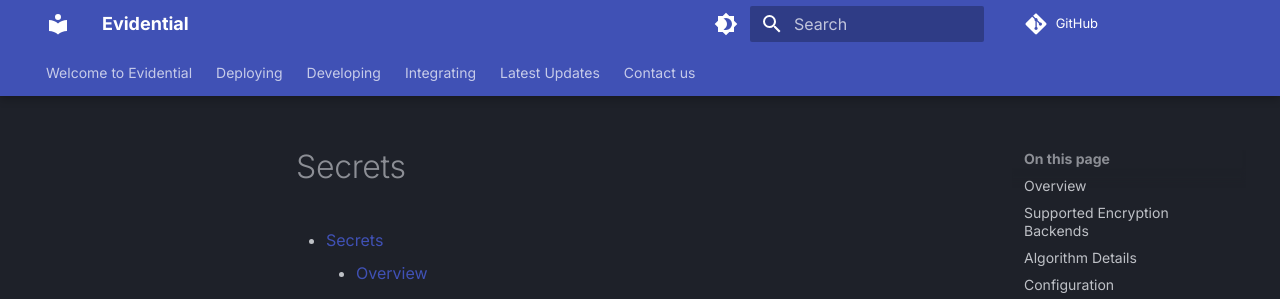
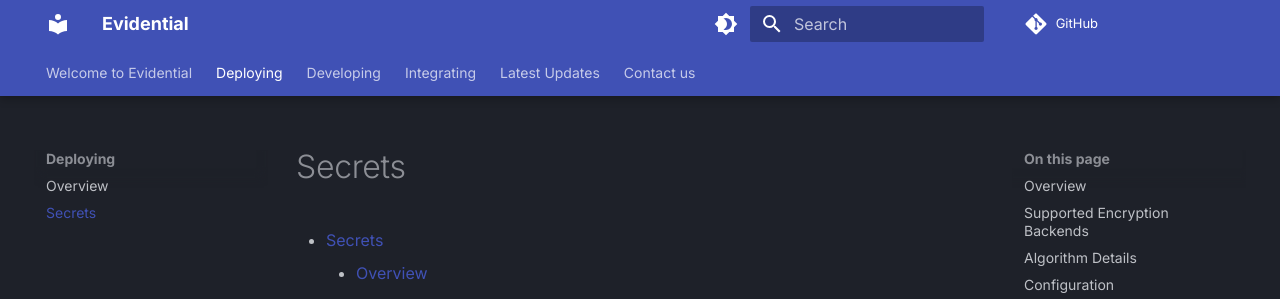
Before and after one commit to agency-fund/evidential-docs, an MkDocs documentation site: the page built from docs/deployment/secrets.md, in a window 1280 px wide. Shown: the top 299 px of the page. Built offline with MkDocs 1.6.1 and Material for MkDocs 9.7.7, drawn with Linux system fonts in a browser that asks for light colours; comment, search, counter and statistics services are not loaded.

Commit message:
Add deployment/secrets.md to navigation.

```diff
--- a/mkdocs.yaml
+++ b/mkdocs.yaml
@@ -86,6 +86,7 @@
     - Architecture: welcome/architecture.md
   - Deploying:
     - Overview: deployment/overview.md
+    - Secrets: deployment/secrets.md
   - Developing:
     - Getting started: development/getting-started-dev.md
     - Airplane Mode: development/airplane-mode.md
```
